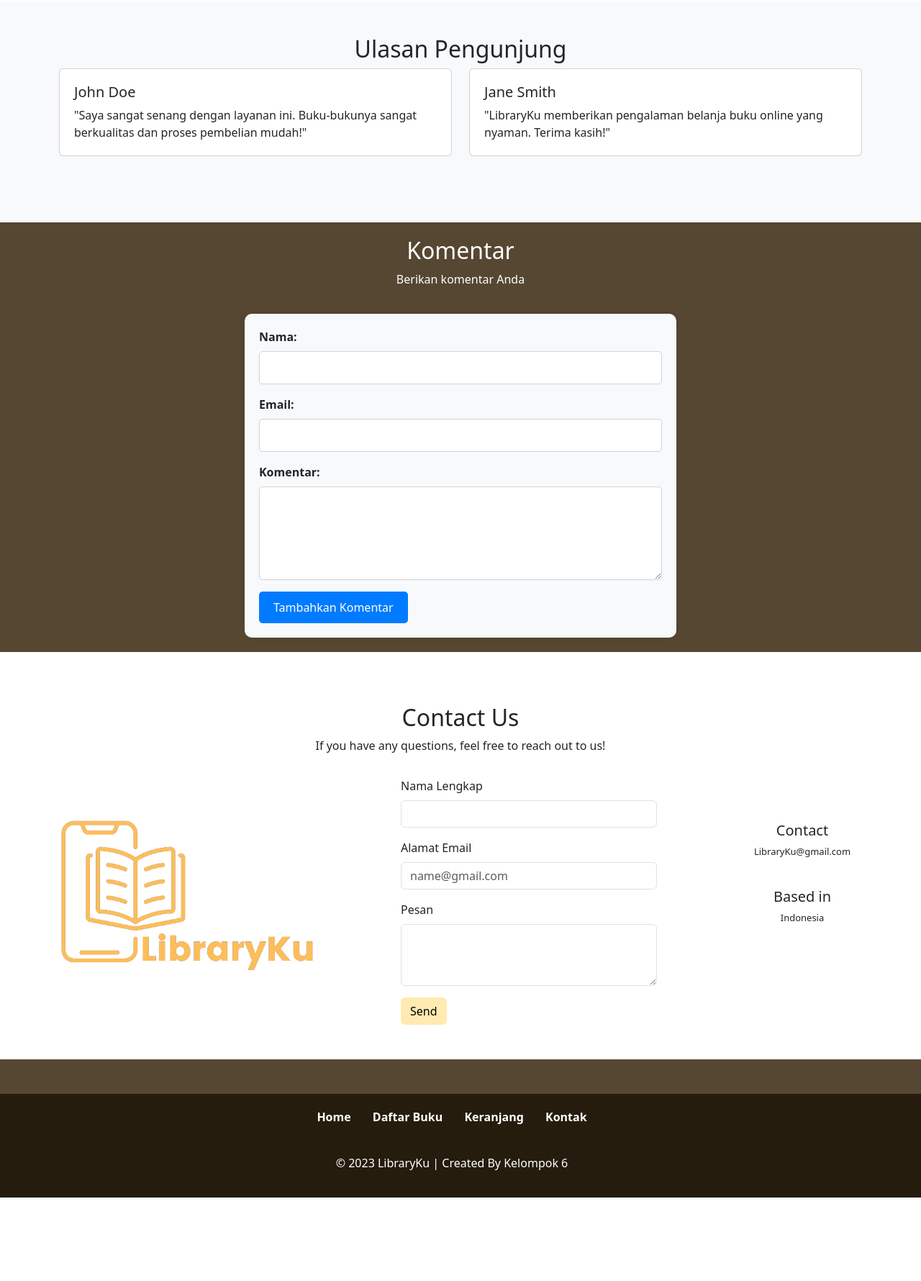
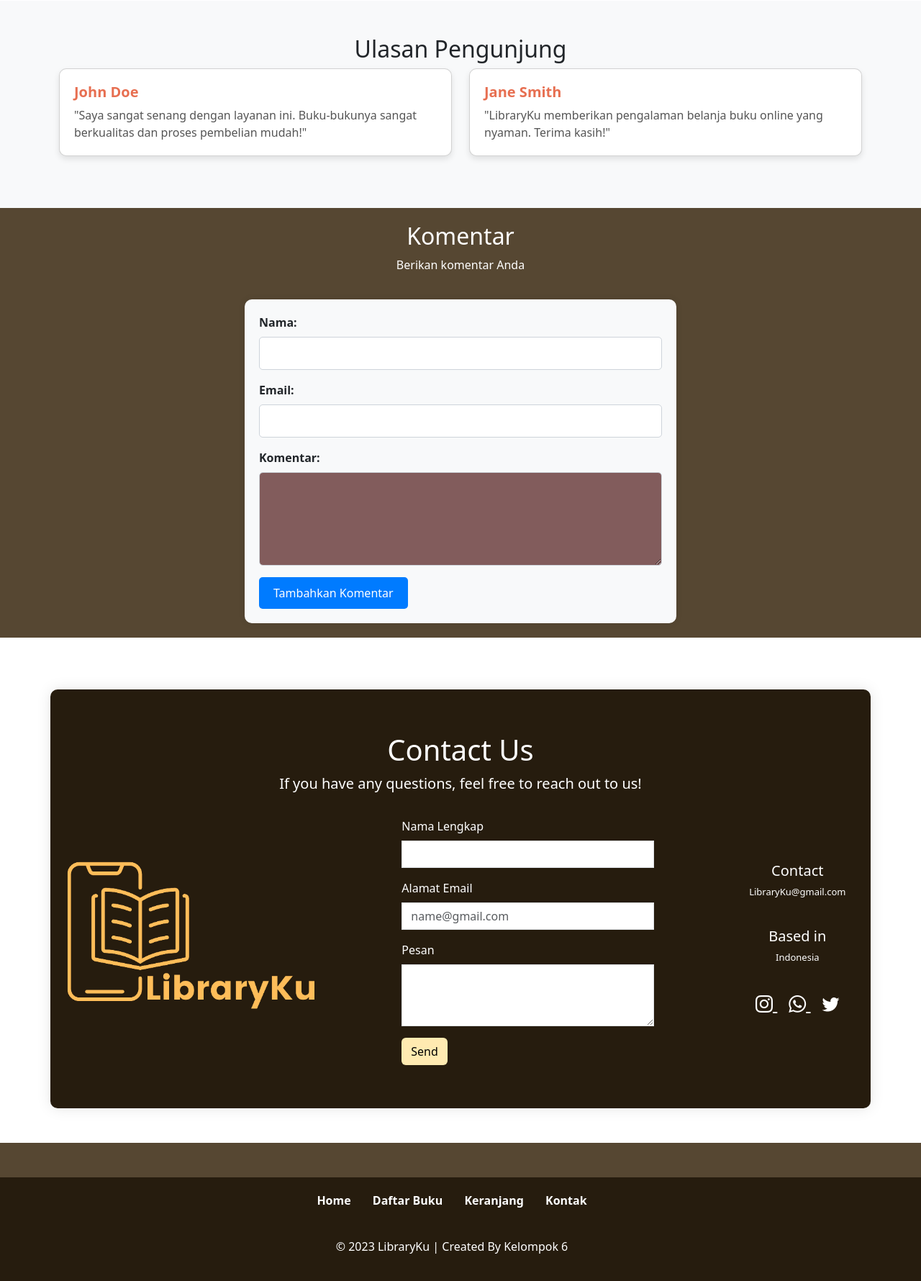
Before and after one commit to nzzzztx/finalproject, a Python web app: template templates/homevisitor.html in a window 1280 px wide. Shown: the part 1177-2957 px from the top of the page at 72% size. Before the commit the page ends 2841 px from the top, so only its background shows below. Run offline with Jinja, Linux system fonts and the light colour scheme; the template is opened without the code that fills it, so the values that code supplies are empty.

Commit message:
Update homevisitor.css

```diff
--- a/static/homevisitor.css
+++ b/static/homevisitor.css
@@ -1,6 +1,6 @@
 /* Navbar Styles */
 .navbar {
-    background-color: #d2b48c;
+  background-color: #261c0e;
   height: 95px;
   box-shadow: 0px 0px 10px #d2b48c;
 }
@@ -100,6 +100,8 @@
 /* About Section Styles */
 #about {
   position: relative;
+  background-color: #c0a080;
+  /* Ganti dengan warna earthtone yang Anda inginkan */
 }
 
 .about-content {
@@ -135,20 +137,36 @@
   background-color: #c25b41;
 }
 
-  /* Ulasan Styles */
+/* Ulasan Section Styles */
 #ulasan {
-    padding-top: 40px; /* Atur jarak dari bagian atas */
-    padding-bottom: 40px; /* Atur jarak dari bagian bawah */
+  background-color: #825c5c;
+  /* Ganti warna latar belakang ke abu-abu */
+  padding-top: 40px;
+  padding-bottom: 40px;
 }
 
 .card {
-    margin-bottom: 20px; /* Atur jarak antar kartu ulasan */
+  border-radius: 10px;
+  box-shadow: 0 4px 8px rgba(0, 0, 0, 0.1);
+  transition: transform 0.3s ease-in-out;
+}
+
+.card:hover {
+  transform: scale(1.05);
 }
 
 .card-body {
-    padding: 20px; /* Atur jarak dalam kartu ulasan */
+  padding: 20px;
 }
 
+.card-title {
+  color: #e76f51;
+  font-weight: bold;
+}
+
+.card-text {
+  color: #555;
+}
 
 /* Tambahkan Gaya untuk Formulir Komentar */
 .comment-form {
@@ -158,15 +176,20 @@
   padding: 20px;
   border-radius: 10px;
   box-shadow: 0px 0px 10px rgba(0, 0, 0, 0.1);
-    margin-top: 20px; /* Tambahkan margin atas */
-    margin-bottom: 20px; /* Tambahkan margin bawah */
+  margin-top: 20px;
+  /* Tambahkan margin atas */
+  margin-bottom: 20px;
+  /* Tambahkan margin bawah */
 }
-  .comentar{
+
+.comentar {
   margin-top: 20px;
 }
+
 .comment-label {
   color: #fff;
 }
+
 .comment-form label {
   font-weight: bold;
 }
@@ -192,6 +215,80 @@
 
 .comment-form button:hover {
   background-color: #0056b3;
+}
+
+/* Styling for Contact Section */
+#kontak {
+  background-color: #261c0e;
+  padding: 60px 20px;
+  /* Tambahkan padding pada sisi kiri dan kanan */
+  color: #fff;
+  /* Ganti warna teks menjadi putih */
+  width: 100%;
+  /* Lebarkan elemen ke seluruh lebar layar */
+  border-radius: 10px;
+  /* Tambahkan border-radius untuk sudut yang lebih lembut */
+  box-shadow: 0px 0px 20px rgba(0, 0, 0, 0.1);
+  /* Tambahkan shadow */
+}
+
+#kontak h2 {
+  font-size: 2.5rem;
+}
+
+#kontak p {
+  font-size: 1.25rem;
+}
+
+.alert {
+  margin-top: 20px;
+}
+
+.alert-warning {
+  background-color: #f8d7da;
+  color: #721c24;
+  border-color: #f5c6cb;
+}
+
+.form-control {
+  border-radius: 0;
+}
+
+.btn-kirim {
+  background-color: #261c0e;
+  color: #fff;
+}
+
+.btn-kirim:hover {
+  background-color: #1a130a;
+}
+
+.btn-loading {
+  background-color: #261c0e;
+  color: #fff;
+}
+
+/* Styling for Social Icons */
+.social-icons {
+  margin-top: 20px;
+}
+
+.social-icons a {
+  color: #fff;
+  font-size: 24px;
+  margin-right: 10px;
+}
+
+/* Responsive styles for Social Icons */
+@media (max-width: 768px) {
+  .social-icons {
+    text-align: center;
+  }
+
+  .social-icons a {
+    display: block;
+    margin-bottom: 10px;
+  }
 }
 
 
```
Lines whose indentation alone changed are shown as unchanged.
